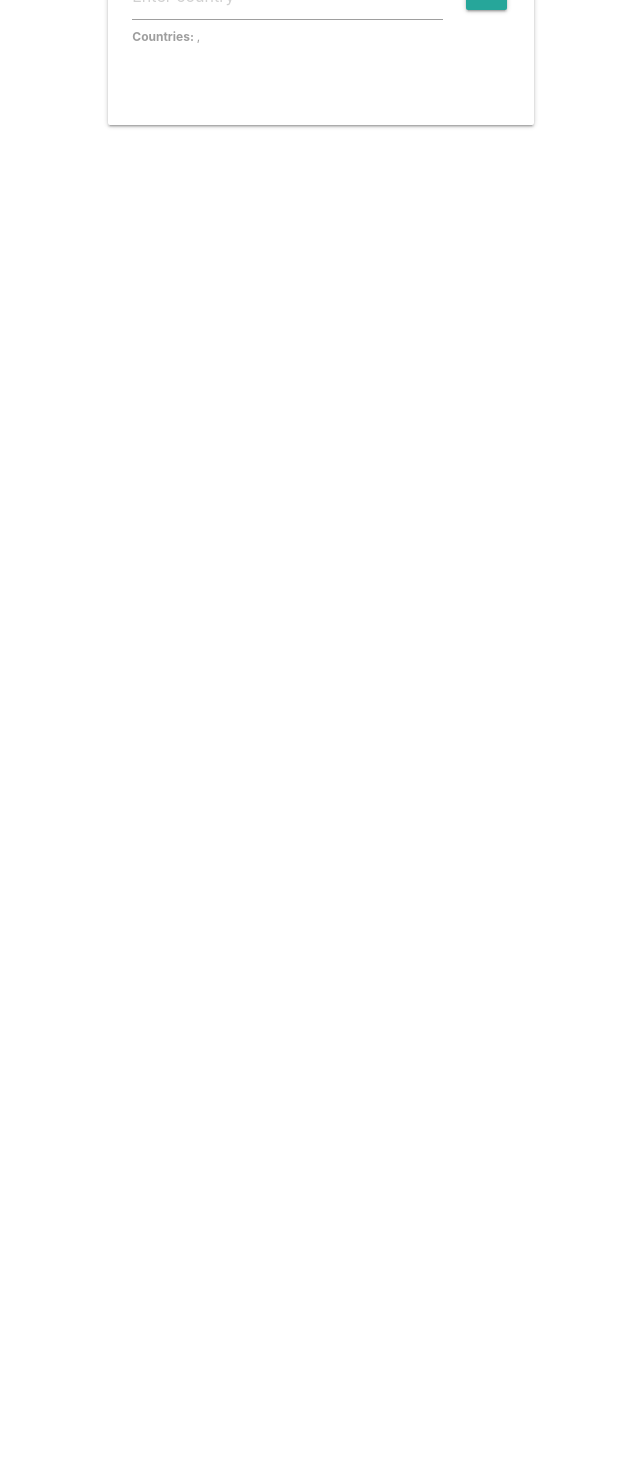
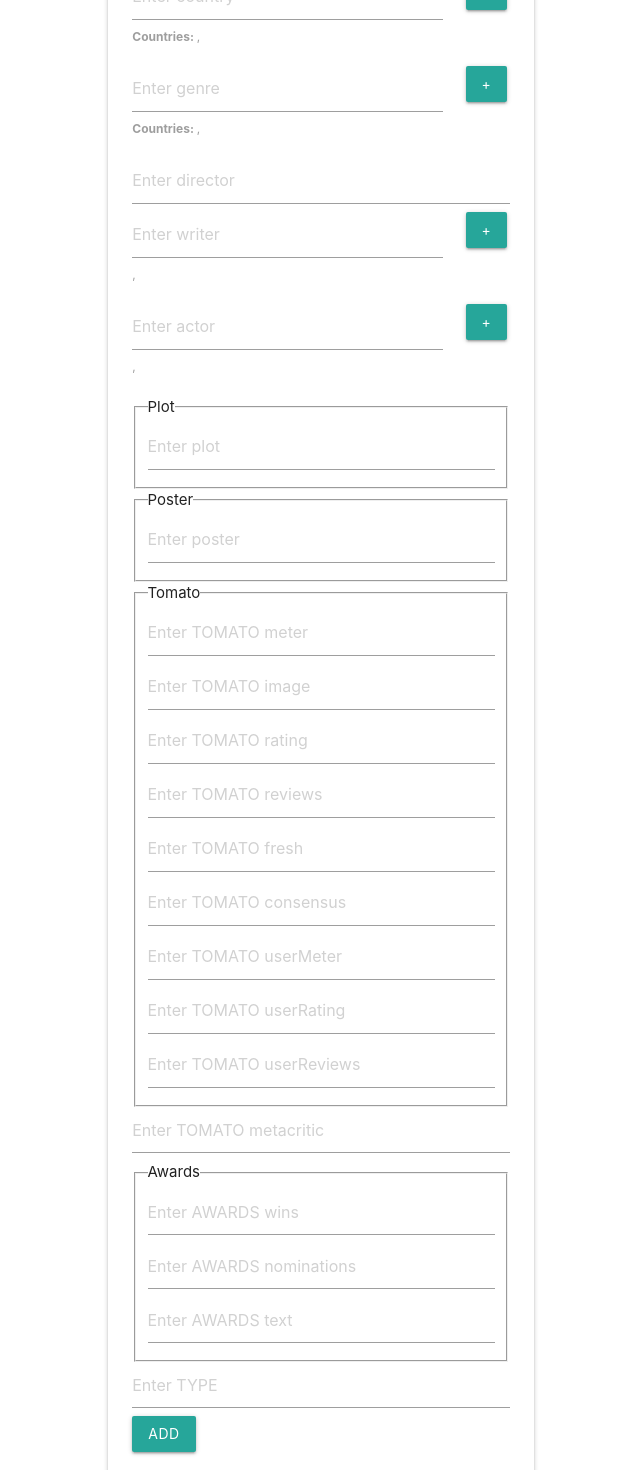
Before and after one commit to marcosdam/API-MEAN, an Angular app in the folder frontend/: page / in a window 1280 px wide. Shown: the part 440-1910 px from the top of the page, without its empty margins (95-735 px from the left). Before the commit the page ends 800 px from the top, so only its background shows below. Built offline with nearby package versions, Linux system fonts and the light colour scheme.

Commit message:
Frontend en Angular -> Añadidos formularios en movies.component.html

```diff
--- a/frontend/src/app/components/movies/movies.component.html
+++ b/frontend/src/app/components/movies/movies.component.html
@@ -9,18 +9,24 @@
           <form #movieForm="ngForm" (ngSubmit)="addMovie(movieService.selectedMovie, movieForm)">
             <div class="row">
               <div class="input-field col s12">
+                <!-- TITLE -->
                 <input type="text" name="title" #title="ngModel"
-                [(ngModel)]="movieService.selectedMovie.title"
-                placeholder="Enter title">
+                       [(ngModel)]="movieService.selectedMovie.title"
+                       placeholder="Enter title">
+                <!-- YEAR -->
                 <input type="number" name="year" #year="ngModel"
                        [(ngModel)]="movieService.selectedMovie.year"
                        placeholder="Enter year">
+                <!-- RATED -->
                 <input type="text" name="rated" #rated="ngModel"
                        [(ngModel)]="movieService.selectedMovie.rated"
                        placeholder="Enter rated">
+                <!-- RUNTIME -->
                 <input type="number" name="runtime" #runtime="ngModel"
                        [(ngModel)]="movieService.selectedMovie.runtime"
                        placeholder="Enter runtime">
+
+                <!-- INICIO Añadir PELIS-->
                 <div class="row">
                   <div class="col s10">
                     <label>
@@ -28,20 +34,146 @@
                              [(ngModel)]="myCountry" placeholder="Enter country"/>
                       <p><b>Countries: </b>
                         <span *ngFor="let c of movieService.selectedMovie.countries">
-                        {{ c }}, </span> </p>
+                        {{ c }}, </span></p>
                     </label>
                   </div>
-                  <!-- Botón para añadir peli a la lista-->
+                  <!-- Botón para añadir PELI a la lista de pelis -->
                   <div class="col s2">
-                    <button class="btn" (click)="addCountry()">+</button>
+                    <span class="btn" (click)="addCountry()">+</span>
                   </div>
                 </div>
+                <!-- FIN Añadir pelis-->
+
+                <!-- INICIO Añadir GÉNEROS a la peli-->
+                <div class="row">
+                  <div class="col s10">
+                    <label>
+                      <input type="text" name="genre" #genre="ngModel"
+                             [(ngModel)]="myGenre" placeholder="Enter genre"/>
+                      <p><b>Countries: </b>
+                        <span *ngFor="let g of movieService.selectedMovie.genres">
+                        {{ g }}, </span></p>
+                    </label>
+                  </div>
+                  <!-- Botón para añadir género a la lista de géneros en una peli -->
+                  <div class="col s2">
+                    <span class="btn" (click)="addGenre()">+</span>
+                  </div>
+                </div>
+                <!-- FIN Añadir GÉNEROS a la peli-->
+
+                <!-- INICIO Añadir DIRECTOR a la peli-->
+                <input type="text" name="director" #director="ngModel"
+                       [(ngModel)]="movieService.selectedMovie.director" placeholder="Enter director"/>
+                <!-- FIN Añadir DIRECTOR a la peli-->
+
+                <!-- INICIO Añadir WRITER a la lista de writers peli-->
+                <div class="row">
+                  <div class="col s10">
+                    <label>
+                      <input type="text" name="writer" #writer="ngModel"
+                             [(ngModel)]="myWriter" placeholder="Enter writer"/>
+                      <p>
+                      <span *ngFor="let w of movieService.selectedMovie.writers">
+                        {{ w }}, </span></p>
+                    </label>
+                  </div>
+                  <!-- Botón para añadir writer a la lista de writers en una peli -->
+                  <div class="col s2">
+                    <span class="btn" (click)="addWriter()">+</span>
+                  </div>
+                </div>
+                <!-- FIN Añadir WRITER a la lista de writers de la peli-->
+
+                <!-- INICIO Añadir ACTOR a la lista de actores peli-->
+                <div class="row">
+                  <div class="col s10">
+                    <label>
+                      <input type="text" name="actor" #actor="ngModel"
+                             [(ngModel)]="myActor" placeholder="Enter actor"/>
+                      <p>
+                      <span *ngFor="let a of movieService.selectedMovie.actors">
+                        {{ a }}, </span></p>
+                    </label>
+                  </div>
+                  <!-- Botón para añadir director a la lista de directores en una peli -->
+                  <div class="col s2">
+                    <span class="btn" (click)="addActor()">+</span>
+                  </div>
+                </div>
+                <!-- FIN Añadir ACTOR a la lista de actores de la peli-->
+
+                <!-- INICIO Añadir PLOT a la peli-->
+                <fieldset>
+                  <legend>Plot</legend>
+                <input type="text" name="plot" #plot="ngModel"
+                       [(ngModel)]="movieService.selectedMovie.plot" placeholder="Enter plot"/>
+                </fieldset>
+                <!-- FIN Añadir PLOT a la peli-->
+
+                <!-- INICIO Añadir POSTER a la peli-->
+                <fieldset>
+                  <legend>Poster</legend>
+                <input type="text" name="poster" #poster="ngModel"
+                       [(ngModel)]="movieService.selectedMovie.poster" placeholder="Enter poster"/>
+                </fieldset>
+                <!-- FIN Añadir POSTER a la peli-->
+
+                <!-- INICIO TOMATO -->
+                <fieldset>
+                  <legend>Tomato</legend>
+                  <input type="number" name="meter" #meter="ngModel" [(ngModel)]="movieService.selectedMovie.tomato.meter"
+                  placeholder="Enter TOMATO meter"/>
+                  <input type="text" name="image" #image="ngModel" [(ngModel)]="movieService.selectedMovie.tomato.image"
+                         placeholder="Enter TOMATO image"/>
+                  <input type="number" name="rating" #rating="ngModel" [(ngModel)]="movieService.selectedMovie.tomato.rating"
+                         placeholder="Enter TOMATO rating"/>
+                  <input type="number" name="reviews" #reviews="ngModel" [(ngModel)]="movieService.selectedMovie.tomato.reviews"
+                         placeholder="Enter TOMATO reviews"/>
+                  <input type="number" name="fresh" #fresh="ngModel" [(ngModel)]="movieService.selectedMovie.tomato.fresh"
+                         placeholder="Enter TOMATO fresh"/>
+                  <input type="text" name="consensus" #consensus="ngModel" [(ngModel)]="movieService.selectedMovie.tomato.consensus"
+                         placeholder="Enter TOMATO consensus"/>
+                  <input type="number" name="userMeter" #userMeter="ngModel" [(ngModel)]="movieService.selectedMovie.tomato.userMeter"
+                         placeholder="Enter TOMATO userMeter"/>
+                  <input type="number" name="userRating" #userRating="ngModel" [(ngModel)]="movieService.selectedMovie.tomato.userRating"
+                         placeholder="Enter TOMATO userRating"/>
+                  <input type="number" name="userReviews" #userReviews="ngModel" [(ngModel)]="movieService.selectedMovie.tomato.userReviews"
+                         placeholder="Enter TOMATO userReviews"/>
+                </fieldset>
+                <!-- FIN TOMATO -->
+
+                <!-- INICIO METACRITIC -->
+                <input type="number" name="metacritic" #metacritic="ngModel" [(ngModel)]="movieService.selectedMovie.metacritic"
+                       placeholder="Enter TOMATO metacritic"/>
+                <!-- FIN METACRITIC -->
+
+                <!-- INICIO AWARDS -->
+                <fieldset>
+                  <legend>Awards</legend>
+                  <input type="number" name="wins" #wins="ngModel" [(ngModel)]="movieService.selectedMovie.awards.wins"
+                  placeholder="Enter AWARDS wins"/>
+                  <input type="number" name="nominations" #nominations="ngModel" [(ngModel)]="movieService.selectedMovie.awards.nominations"
+                         placeholder="Enter AWARDS nominations"/>
+                  <input type="text" name="text" #text="ngModel" [(ngModel)]="movieService.selectedMovie.awards.text"
+                         placeholder="Enter AWARDS text"/>
+                </fieldset>
+                <!-- FIN AWARDS -->
+
+                <!-- INICIO Añadir TYPE a la peli-->
+                <input type="text" name="type" #type="ngModel" [(ngModel)]="movieService.selectedMovie.type"
+                       placeholder="Enter TYPE"/>
+                <!-- FIN Añadir TYPE a la peli-->
+
+                <!-- BOTÓN CONFIRMAR -->
+                <button type="submit" class="btn">Add</button>
+
               </div>
             </div>
           </form>
         </div>
       </div>
     </div>
-    <div class="col s12 m6"> <h3 class="center blue-text">Movie List</h3></div>
+    <div class="col s12 m6"><h3 class="center blue-text">Movie List</h3></div>
   </div>
 </div>
--- a/frontend/src/app/components/movies/movies.component.ts
+++ b/frontend/src/app/components/movies/movies.component.ts
@@ -10,8 +10,11 @@ import {Movie} from "../../models/movie";
 })
 export class MoviesComponent implements OnInit {
 
-  // Var myCountry
+  // Vars para arrays
   myCountry: string;
+  myGenre: string;
+  myWriter: string;
+  myActor: string;
 
   // Inyectar movieService en el constructor
   constructor(private movieService: MovieService) { }
@@ -20,11 +23,26 @@ export class MoviesComponent implements OnInit {
   }
 
   addMovie(selectedMovie: Movie, movieForm: NgForm) {
-
+    console.log('peli: ', selectedMovie, 'formulario:', movieForm);
   }
 
   addCountry(){
-    this.movieService.selectedMovie.countries.push(this.myCountry); // Añadir
+    this.movieService.selectedMovie.countries.push(this.myCountry); // Añadir country a la lista
     this.myCountry = '';  // Reiniciar var
   }
+
+  addGenre() {
+    this.movieService.selectedMovie.genres.push(this.myGenre); // Añadir género a la lista
+    this.myGenre = '';  // Reiniciar variable
+  }
+
+  addWriter() {
+    this.movieService.selectedMovie.writers.push(this.myWriter); // Añadir escritor a la lista
+    this.myWriter = '';  // Reiniciar variable
+  }
+
+  addActor() {
+    this.movieService.selectedMovie.actors.push(this.myActor); // Añadir actor a la lista
+    this.myActor = '';  // Reiniciar variable
+  }
 }
--- a/frontend/src/app/models/movie.ts
+++ b/frontend/src/app/models/movie.ts
@@ -2,7 +2,7 @@ export class Movie {
   myimdb = {id: '', rating: null, votes: null};
   myTomato = {meter: null, image: '', rating: null, reviews: null, fresh: null, consensus: '',
     userMeter: null, userRating: null, userReviews: null};
-  myAwards: {wins: null, nominations: null, text: ''};
+  myAwards = {wins: null, nominations: null, text: ''};
 
   constructor() {
     this._id= '';
@@ -50,9 +50,9 @@ export class Movie {
     consensus: string;
     userMeter: number;
     userRating: number;
-    userReviews;
+    userReviews: number;
   };
   metacritic: number;
-  awards: { wins: null; nominations: null; text: "" };
+  awards: { wins: number; nominations: number; text: string };
   type: string;
 }
--- a/frontend/src/index.html
+++ b/frontend/src/index.html
@@ -2,7 +2,7 @@
 <html lang="en">
 <head>
   <meta charset="utf-8">
-  <title>Fronted</title>
+  <title>Frontend</title>
   <base href="/">
 
   <meta name="viewport" content="width=device-width, initial-scale=1">
```
